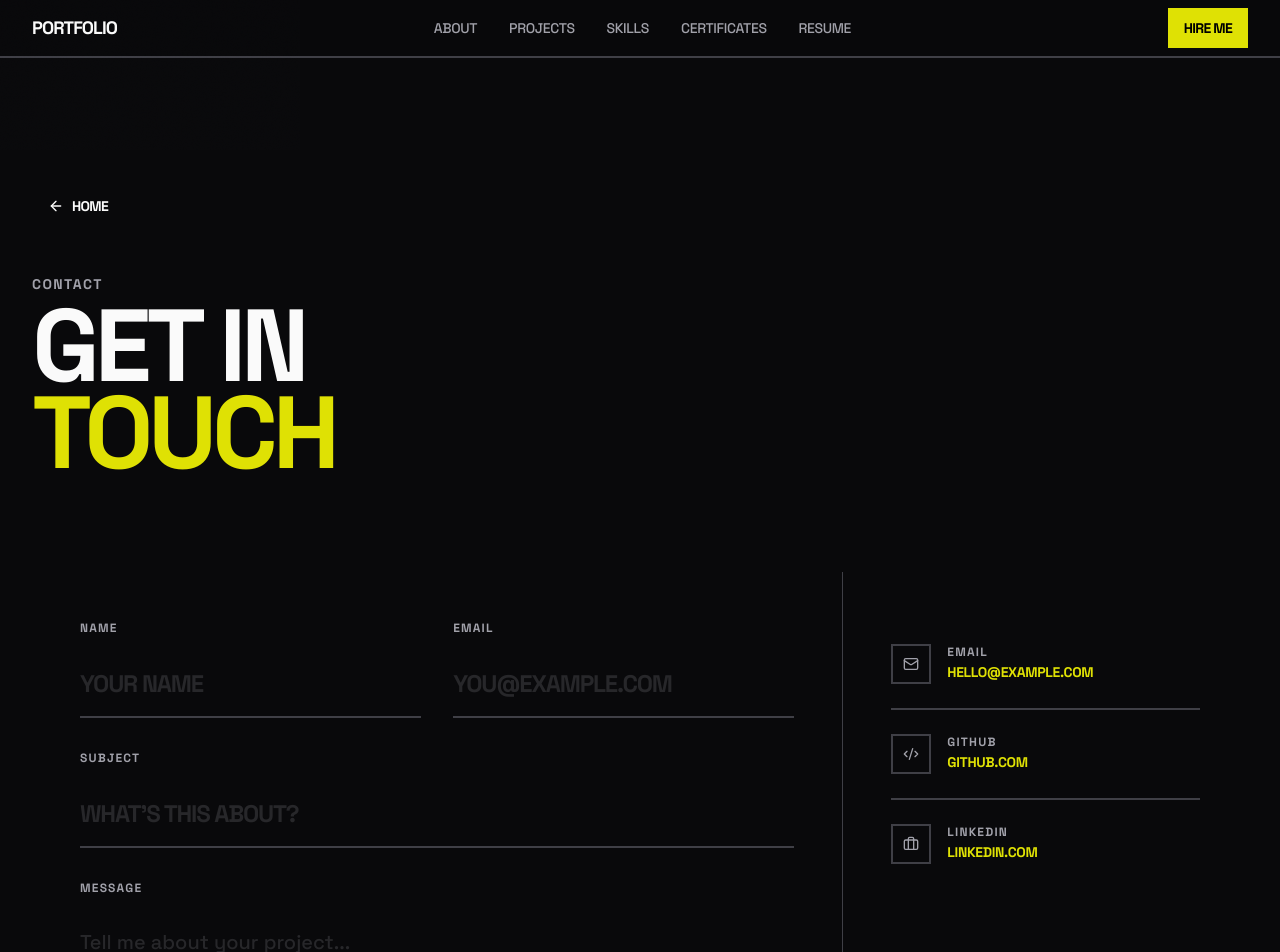
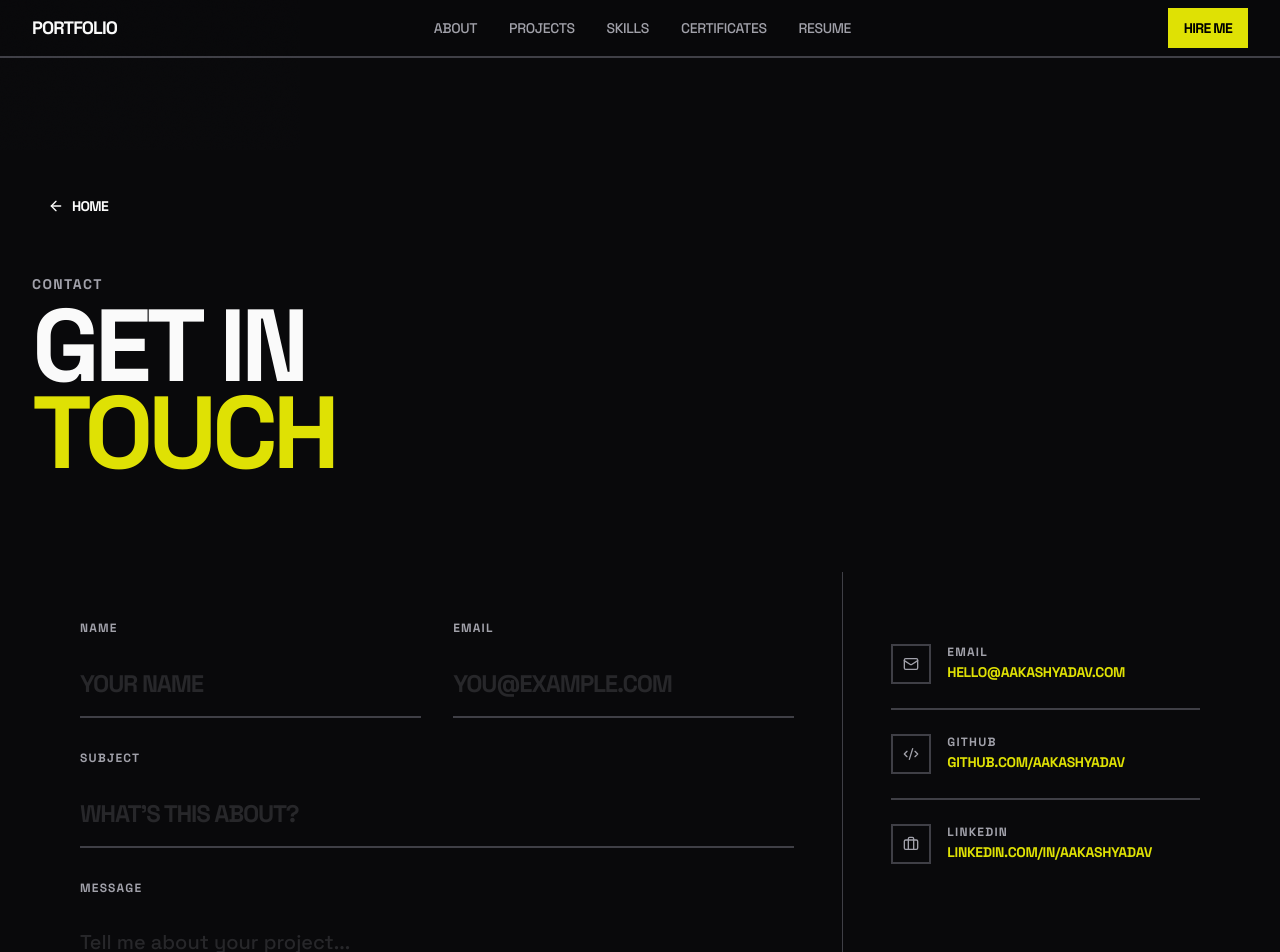
Before and after one commit to Superbiouss/Portfolio, a Next.js app: page /contact in a window 1280 px wide. Shown: the top 952 px of the page. Built offline with nearby package versions, Linux system fonts and the light colour scheme.

Commit message:
chore: update project links, contact information, and domain configuration to point to personal portfolio details

```diff
--- a/src/app/admin/profile/page.tsx
+++ b/src/app/admin/profile/page.tsx
@@ -34,7 +34,7 @@ export default async function AdminProfilePage() {
           <div className="grid grid-cols-1 md:grid-cols-2 gap-8">
             <div>
               <label className="text-xs font-bold uppercase tracking-widest text-muted-foreground block mb-3">EMAIL</label>
-              <Input name="email" defaultValue={profile?.email || ""} placeholder="YOU@EXAMPLE.COM" className="text-lg" />
+              <Input name="email" defaultValue={profile?.email || ""} placeholder="HELLO@AAKASHYADAV.COM" className="text-lg" />
             </div>
             <div>
               <label className="text-xs font-bold uppercase tracking-widest text-muted-foreground block mb-3">GITHUB URL</label>
--- a/src/app/contact/page.tsx
+++ b/src/app/contact/page.tsx
@@ -71,9 +71,9 @@ export default function ContactPage() {
 
         <div className="bg-background p-8 md:p-12 flex flex-col gap-0">
           {[
-            { icon: Mail, label: "EMAIL", value: "hello@example.com", href: "mailto:hello@example.com" },
-            { icon: Code2, label: "GITHUB", value: "github.com", href: "https://github.com" },
-            { icon: Briefcase, label: "LINKEDIN", value: "linkedin.com", href: "https://linkedin.com" },
+            { icon: Mail, label: "EMAIL", value: "hello@aakashyadav.com", href: "mailto:hello@aakashyadav.com" },
+            { icon: Code2, label: "GITHUB", value: "github.com/aakashyadav", href: "https://github.com/aakashyadav" },
+            { icon: Briefcase, label: "LINKEDIN", value: "linkedin.com/in/aakashyadav", href: "https://linkedin.com/in/aakashyadav" },
           ].map((item) => (
             <a key={item.label} href={item.href} target={item.href.startsWith("mailto") ? undefined : "_blank"} rel="noopener noreferrer" className="border-b-2 border-border py-6 last:border-0 group flex items-center gap-4 hover:border-accent transition-colors duration-300">
               <div className="w-10 h-10 border-2 border-border group-hover:border-accent group-hover:bg-accent flex items-center justify-center transition-all duration-300">
--- a/src/app/login/page.tsx
+++ b/src/app/login/page.tsx
@@ -41,7 +41,7 @@ export default function LoginPage() {
           <form action={handleSubmit} className="space-y-8">
             <div>
               <label className="text-xs font-bold uppercase tracking-widest text-muted-foreground block mb-3">EMAIL</label>
-              <Input name="email" type="email" placeholder="ADMIN@EXAMPLE.COM" required className="text-lg" />
+              <Input name="email" type="email" placeholder="ADMIN@AAKASHYADAV.COM" required className="text-lg" />
             </div>
             <div>
               <label className="text-xs font-bold uppercase tracking-widest text-muted-foreground block mb-3">PASSWORD</label>
--- a/src/app/resume/page.tsx
+++ b/src/app/resume/page.tsx
@@ -68,7 +68,7 @@ export default async function ResumePage() {
           </Button>
         ) : (
           <Button variant="primary" size="lg" asChild>
-            <a href="#"><Download className="mr-3 w-5 h-5" /> DOWNLOAD PDF</a>
+            <a href="/resume.pdf" target="_blank" rel="noopener noreferrer"><Download className="mr-3 w-5 h-5" /> DOWNLOAD PDF</a>
           </Button>
         )}
       </div>
--- a/src/app/robots.ts
+++ b/src/app/robots.ts
@@ -3,6 +3,6 @@ import { MetadataRoute } from "next";
 export default function robots(): MetadataRoute.Robots {
   return {
     rules: { userAgent: "*", allow: "/", disallow: "/admin/" },
-    sitemap: "https://portfolio.example.com/sitemap.xml",
+    sitemap: "https://aakashyadav.com/sitemap.xml",
   };
 }
--- a/src/app/sitemap.ts
+++ b/src/app/sitemap.ts
@@ -1,7 +1,7 @@
 import { MetadataRoute } from "next";
 
 export default function sitemap(): MetadataRoute.Sitemap {
-  const baseUrl = "https://portfolio.example.com";
+  const baseUrl = "https://aakashyadav.com";
   return [
     { url: baseUrl, lastModified: new Date(), changeFrequency: "weekly", priority: 1 },
     { url: `${baseUrl}/about`, lastModified: new Date(), changeFrequency: "monthly", priority: 0.8 },
--- a/src/components/layout/footer.tsx
+++ b/src/components/layout/footer.tsx
@@ -15,8 +15,8 @@ const footerLinks = [
     links: [
       { href: "/contact", label: "CONTACT" },
       { href: "/about", label: "ABOUT" },
-      { href: "https://github.com", label: "GITHUB" },
-      { href: "https://linkedin.com", label: "LINKEDIN" },
+      { href: "https://github.com/aakashyadav", label: "GITHUB" },
+      { href: "https://linkedin.com/in/aakashyadav", label: "LINKEDIN" },
     ],
   },
 ];
```
Also changed, not shown: 1 other file (tests, documents, lock files or other folders).
